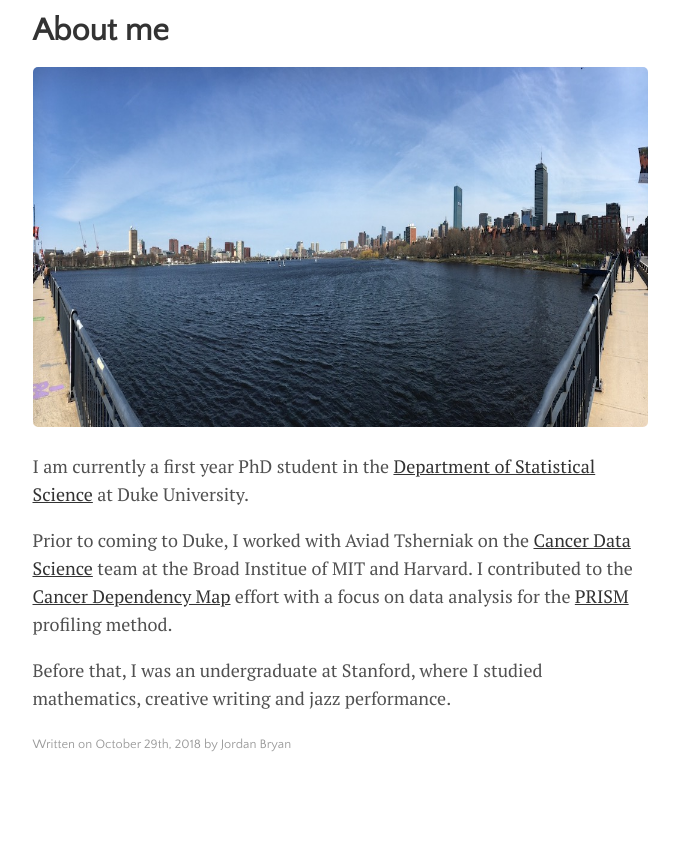
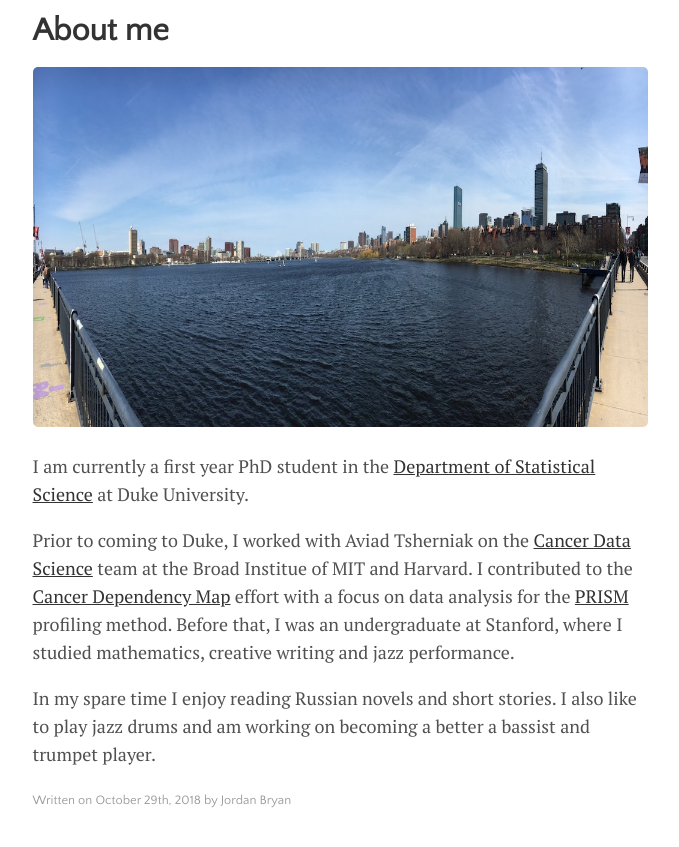
Before and after one commit to j-g-b/j-g-b.github.io, a Jekyll site: the page built from _posts/2018-10-29-about-the-author.md, in a window 1280 px wide, cut to the strip 112-990 px from the top of the page. Shown: the top 847 px of the strip, without its empty margins (300-979 px from the left). Built offline with Jekyll 4.4.1, drawn with Linux system fonts in a browser that asks for light colours; before the commit the page ends 934 px from its top, so only the background shows below that.

Commit message:
updating posts

```diff
--- a/_posts/2018-10-29-about-the-author.md
+++ b/_posts/2018-10-29-about-the-author.md
@@ -10,6 +10,6 @@ image: longfellow.jpg
 
 I am currently a first year PhD student in the [Department of Statistical Science](https://stat.duke.edu) at Duke University.
 
-Prior to coming to Duke, I worked with Aviad Tsherniak on the [Cancer Data Science](http://www.cancerdatascience.org) team at the Broad Institue of MIT and Harvard. I contributed to the [Cancer Dependency Map](https://depmap.org/portal/) effort with a focus on data analysis for the [PRISM](https://depmap.org/portal/prism/) profiling method.
+Prior to coming to Duke, I worked with Aviad Tsherniak on the [Cancer Data Science](http://www.cancerdatascience.org) team at the Broad Institue of MIT and Harvard. I contributed to the [Cancer Dependency Map](https://depmap.org/portal/) effort with a focus on data analysis for the [PRISM](https://depmap.org/portal/prism/) profiling method. Before that, I was an undergraduate at Stanford, where I studied mathematics, creative writing and jazz performance.
 
-Before that, I was an undergraduate at Stanford, where I studied mathematics, creative writing and jazz performance.
+In my spare time I enjoy reading Russian novels and short stories. I also like to play jazz drums and am working on becoming a better a bassist and trumpet player.
```
